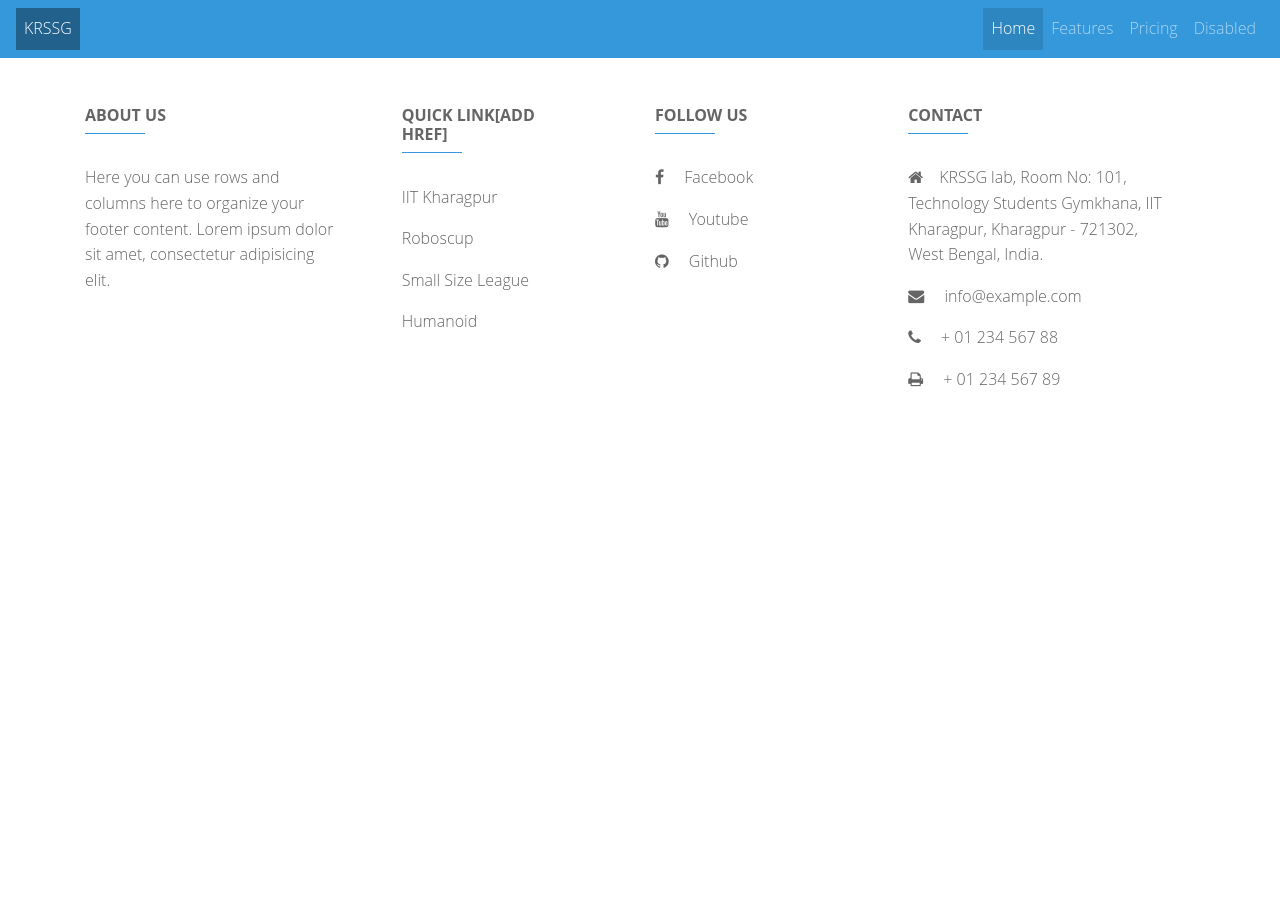
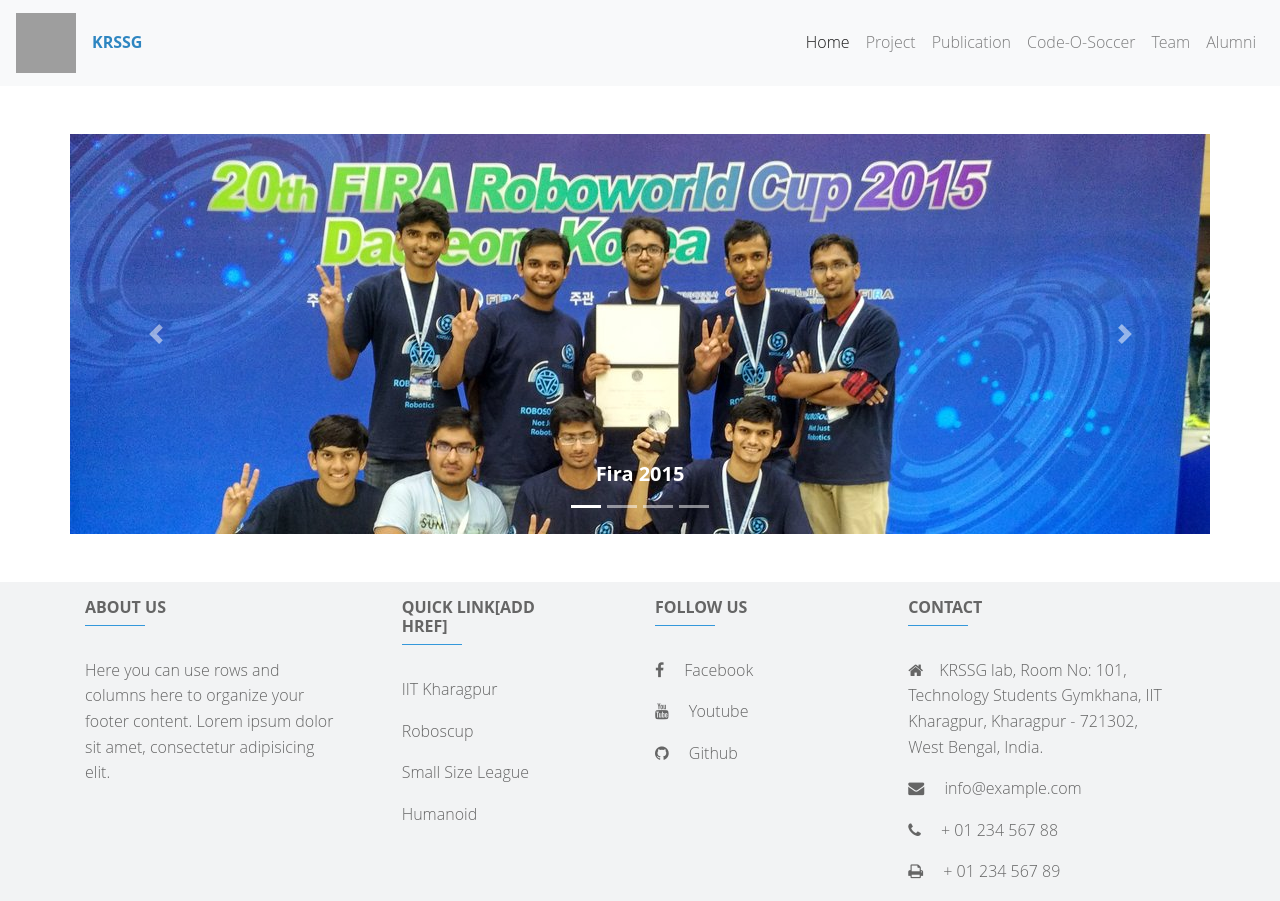
Before and after one commit to KRSSG/website, a PHP site: page / in a window 1280 px wide. Before the commit the page ends 387 px from the top, so only its background shows below. Run offline with PHP 8.4, Linux system fonts and the light colour scheme; some libraries are stand-ins or nearby versions; grey boxes are pictures that could not be loaded.

Commit message:
Navbar updated, image-slider added

```diff
--- a/index.html
+++ b/index.html
@@ -14,12 +14,16 @@
 	</head>
 	<body>
 
-		<nav class="navbar navbar-expand-lg design_navbar">
-			<ul class="navbar-nav mr-auto ">
+
+<!-- Navbar Start -->
+		<nav class="navbar navbar-expand-lg navbar-light bg-light">
+			<a class="navbar-brand"><img class="krssg_logo" src="https://avatars1.githubusercontent.com/u/11938153?v=3&s=200 "></a>
+			<span class="navbar-text font-weight-bold text-justify" id="logo_text">KRSSG</span>
+			<!-- <ul class="navbar-nav mr-auto ">
 				<li class="nav-item logo_active">
-					<a class="nav-link active" href="#">KRSSG</a>
+					<a class="nav-link" href="#">KRSSG</a>
 				</li>
-			</ul>
+			</ul> -->
 
 			<button class="navbar-toggler" type="button" data-toggle="collapse" data-target="#navbarNav" aria-controls="navbarNav" aria-expanded="false" aria-label="Toggle navigation">
 				<span class="navbar-toggler-icon"></span>
@@ -30,28 +34,88 @@
 						<a class="nav-link active" href="#">Home <span class="sr-only">(current)</span></a>
 					</li>
 					<li class="nav-item">
-						<a class="nav-link" href="#">Features</a>
+						<a class="nav-link" href="#">Project</a>
 					</li>
 					<li class="nav-item">
-						<a class="nav-link" href="#">Pricing</a>
+						<a class="nav-link" href="#">Publication</a>
 					</li>
 					<li class="nav-item">
-						<a class="nav-link" href="#">Disabled</a>
+						<a class="nav-link" href="#">Code-O-Soccer</a>
+					</li>
+					<li class="nav-item">
+						<a class="nav-link" href="#">Team</a>
+					</li>
+					<li class="nav-item">
+						<a class="nav-link" href="#">Alumni</a>
 					</li>
 				</ul>
 			</div>
 		</nav>
+<!-- Navbar End -->
+
+<!-- Image Slider Start-->
+
+		<div class="container">
+			<div class="row mt-5">
+				<div id="carouselExampleIndicators" class="carousel slide image_slider" data-ride="carousel">
+					<ol class="carousel-indicators">
+						<li data-target="#carouselExampleIndicators" data-slide-to="0" class="active"></li>
+						<li data-target="#carouselExampleIndicators" data-slide-to="1"></li>
+						<li data-target="#carouselExampleIndicators" data-slide-to="2"></li>
+						<li data-target="#carouselExampleIndicators" data-slide-to="3"></li>
+					</ol>
+					<div class="carousel-inner">
+						<div class="carousel-item active">
+						  <img class="d-block w-100" src="slider/1.jpg" alt="First slide">
+						  <div class="carousel-caption d-none d-md-block">
+						  	<h5 class="font-weight-bold">Fira 2015</h5>
+    					  </div>
+						</div>
+						<div class="carousel-item">
+						  <img class="d-block w-100" src="slider/2.jpg" alt="Second slide">
+						  <div class="carousel-caption d-none d-md-block">
+						  	<h5 class="font-weight-bold">FIRA</h5>
+    					  </div>
+						</div>
+						<div class="carousel-item">
+						  <img class="d-block w-100" src="slider/3.jpg" alt="Third slide">
+						  <div class="carousel-caption d-none d-md-block">
+						  	<h5 class="font-weight-bold">SSL</h5>
+    					  </div>
+						</div>
+						<div class="carousel-item">
+						  <img class="d-block w-100" src="slider/4.jpg" alt="Fourth slide">
+						  <div class="carousel-caption d-none d-md-block">
+						  	<h5 class="font-weight-bold">Robocup 2017</h5>
+    					  </div>
+						</div>
+					</div>
+					<a class="carousel-control-prev" href="#carouselExampleIndicators" role="button" data-slide="prev">
+						<span class="carousel-control-prev-icon" aria-hidden="true"></span>
+						<span class="sr-only">Previous</span>
+					</a>
+					<a class="carousel-control-next" href="#carouselExampleIndicators" role="button" data-slide="next">
+						<span class="carousel-control-next-icon" aria-hidden="true"></span>
+						<span class="sr-only">Next</span>
+					</a>
+				</div>
+			</div>
+		</div>
+
+
+<!-- Image Slider End -->
 
 
 
 
-
-
-		<!-- Footer -->
-		<footer class="page-footer font-small blue-grey lighten-5">
+		<!-- Footer Start-->
+		<footer class="page-footer font-small blue-grey lighten-5" style="background-color: #F2F3F4">
 
 			<div class="container text-center text-md-left mt-5">
 
+			  <div class="row mt-3 dark-grey-text">
+					<!-- Empty Row to create space -->
+			  </div>
 			  <div class="row mt-3 dark-grey-text">
 				<div class="col-md-3 col-lg-4 col-xl-3 mb-4">
 				  <h6 class="text-uppercase font-weight-bold">About Us</h6>
@@ -77,7 +141,6 @@
 				  </p>
 
 				</div>
-				<!-- Grid column -->
 				<div class="col-md-3 col-lg-2 col-xl-2 mx-auto mb-4">
 					<h6 class="text-uppercase font-weight-bold">Follow Us</h6>
 					<hr class="teal accent-3 mb-4 mt-0 d-inline-block mx-auto change_strike_colour" style="width: 60px;">
@@ -110,7 +173,7 @@
 			  </div>
 			</div>
 		  </footer>
-		  <!-- Footer -->
+		  <!-- Footer End-->
 
 
 
--- a/skins/default.css
+++ b/skins/default.css
@@ -2,7 +2,7 @@
 * @Author: saurabh
 * @Date:   2018-10-28 04:27:49
 * @Last Modified by:   Saurabh Agarwal
-* @Last Modified time: 2018-10-28 06:52:40
+* @Last Modified time: 2018-10-28 08:22:17
 */
 
 body {
@@ -18,19 +18,17 @@ nav.design_navbar{
 }
 
 
-.nav-link{
-	color: #AED6F1
+li.logo_active{
+	color: #3498DB;
 }
 
-
-li.logo_active{
-	background-color: #21618C;
-	color: white;
+#logo_text{
+	color: #2E86C1;
 }
 
-
-li.active{
-	background-color: #2E86C1;
+.krssg_logo{
+	height: 60px;
+	width: 60px;
 }
 
 a.active{
@@ -52,3 +50,8 @@ a:hover{
 .quick_links:hover{
 	color: #656565
 }
+
+.image_slider{
+	position: relative;
+	/*height: 400px;*/
+}
```
Also changed, not shown: slider/1.jpg (added), slider/1_orig.jpg (added), slider/2.jpg (added), slider/3.jpg (added), slider/3_big.jpg (added), slider/3_orig.jpg (added), slider/4.jpg (added), slider/4_orig.jpg (added), slider/ty.jpg (added).
